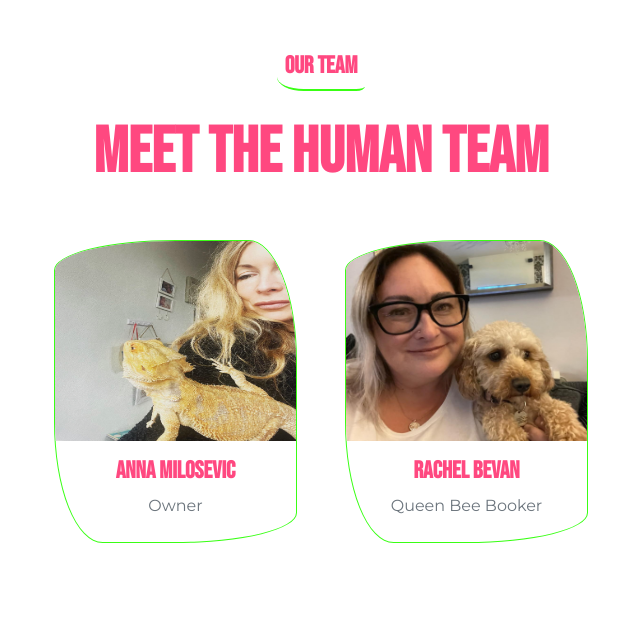
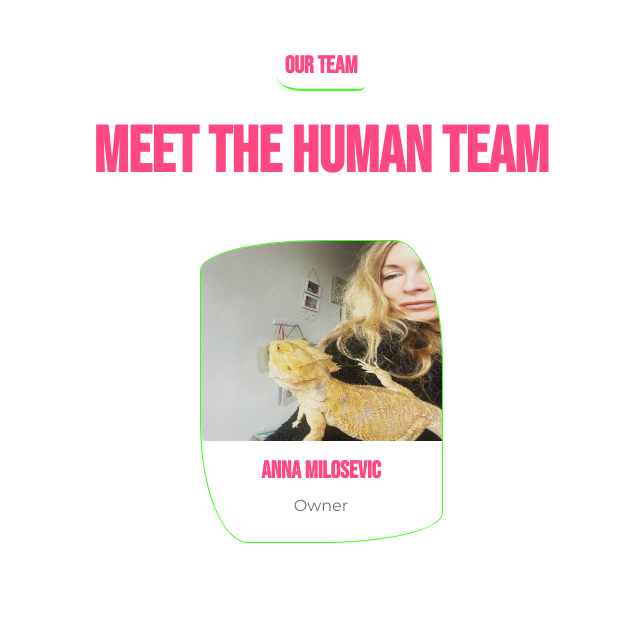
Before and after one commit to IslamKolade/DragonShelter, a Django app: page /team/ in a window 1280 px wide. Shown: the part 450-1090 px from the top of the page, without its empty margins (319-959 px from the left). Run offline with Django 4.2, Linux system fonts and the light colour scheme; data comes from the database, SQL or seed files in the repository; some libraries are stand-ins or nearby versions.

Commit message:
Updated Railway Connection Keys and removed Rachel Baven email and also from team

```diff
--- a/core/templates/index.html
+++ b/core/templates/index.html
@@ -403,17 +403,6 @@
                             </div>
                         </div>
                     </div>
-                    <div class="col-md-6 col-lg-4 col-xl-3 wow fadeIn" data-wow-delay="0.3s">
-                        <div class="team-item border border-secondary img-border-radius overflow-hidden">
-                            <a href="{% static "img/Rachel.jpeg" %}" data-fancybox>
-                                <img src="{% static "img/Rachel.jpeg" %}" class="img-fluid w-100" alt="">
-                            </a>
-                            <div class="team-content text-center py-3">
-                                <h4 class="text-primary">Rachel Bevan</h4>
-                                <p class="text-muted mb-2">Queen Bee Booker</p>
-                            </div>
-                        </div>
-                    </div>
                 </div>
             </div>
         </div>
--- a/core/templates/team.html
+++ b/core/templates/team.html
@@ -36,17 +36,6 @@
                         </div>
                     </div>
                 </div>
-                <div class="col-md-6 col-lg-4 col-xl-3 wow fadeIn" data-wow-delay="0.3s">
-                    <div class="team-item border border-secondary img-border-radius overflow-hidden">
-                        <a href="{% static "img/Rachel.jpeg" %}" data-fancybox>
-                            <img src="{% static "img/Rachel.jpeg" %}" class="img-fluid w-100" alt="">
-                        </a>
-                        <div class="team-content text-center py-3">
-                            <h4 class="text-primary">Rachel Bevan</h4>
-                            <p class="text-muted mb-2">Queen Bee Booker</p>
-                        </div>
-                    </div>
-                </div>
             </div>
         </div>
     </div>
--- a/core/views.py
+++ b/core/views.py
@@ -108,7 +108,7 @@ def book_an_encounter_paddy_pony(request):
             })
 
             # Send the email
-            msg = EmailMessage(email_subject, email_body, to=[email, 'anna@thedragonshelter.com', 'rachelbooksthedragonshelter@gmail.com'])
+            msg = EmailMessage(email_subject, email_body, to=[email, 'anna@thedragonshelter.com'])
             msg.content_subtype = 'html'
             msg.send()
 
```
Also changed, not shown: DragonShelter/settings.py (+7 -7 lines).
